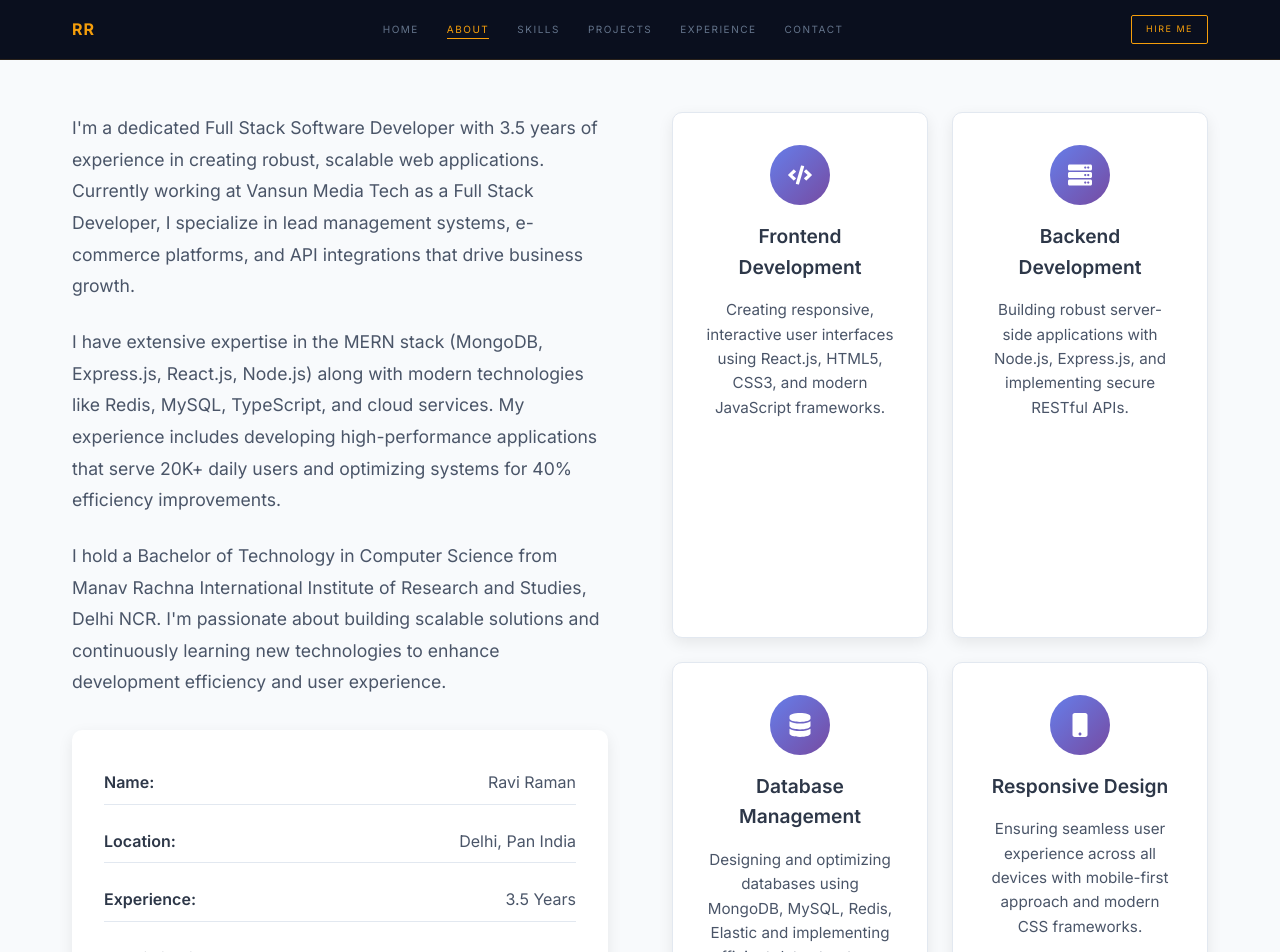
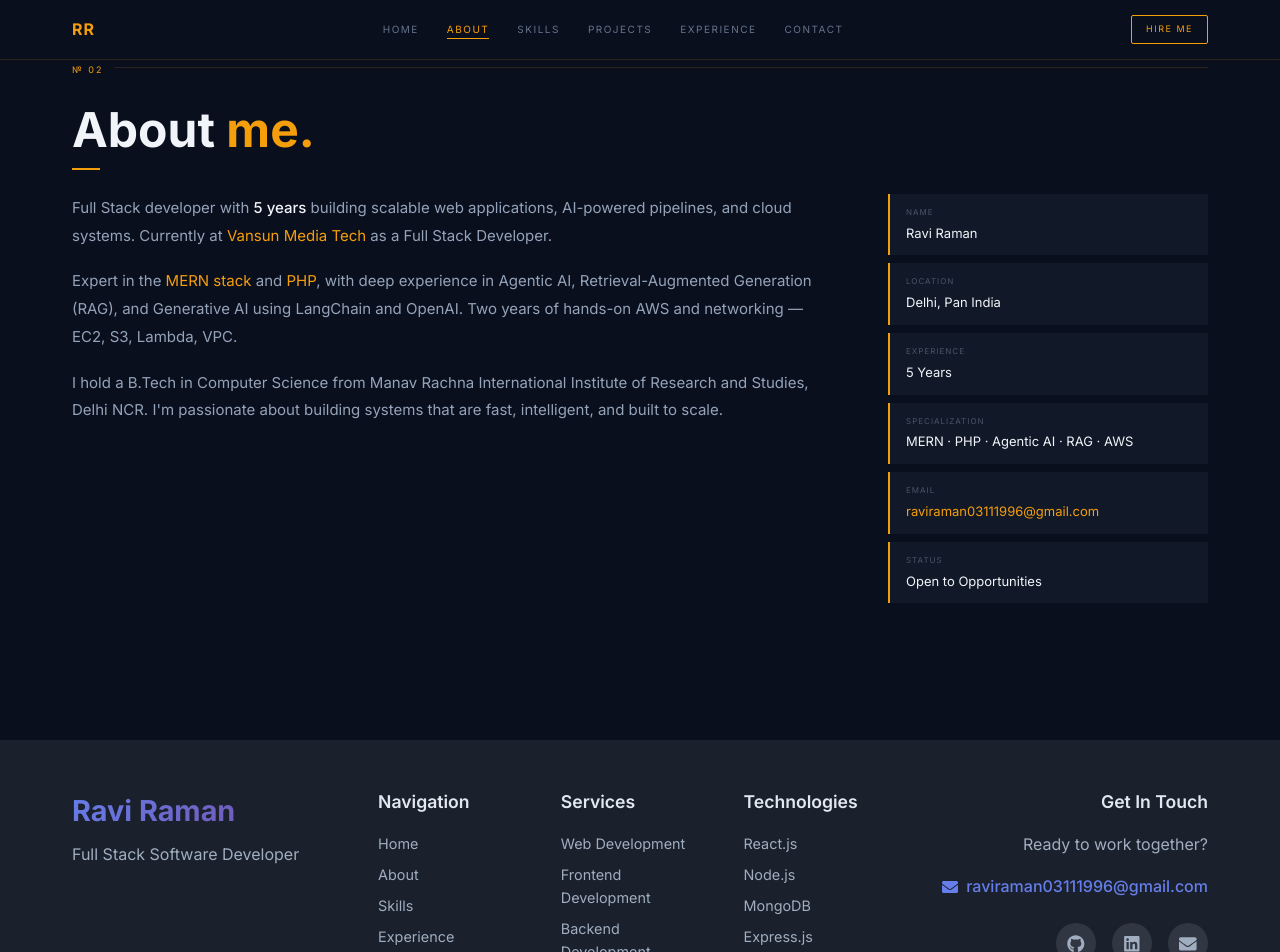
Before and after one commit to raviramanQ/myPortfolioRRaman, a React (Create React App) app: page /about in a window 1280 px wide. Shown: the top 952 px of the page. Built offline with nearby package versions, Linux system fonts and the light colour scheme; the HTML template or start-up script is replaced by a standard one.

Commit message:
feat: dark editorial About page

```diff
--- a/src/components/About/About.css
+++ b/src/components/About/About.css
@@ -1,165 +1,31 @@
-.about {
-  background: #f8fafc;
+.about-grid {
+  display: grid;
+  grid-template-columns: 1fr 320px;
+  gap: 60px;
+  align-items: flex-start;
 }
 
-.about-content {
-  display: grid;
-  grid-template-columns: 1fr 1fr;
-  gap: 4rem;
-  margin-top: 3rem;
+.about-text p {
+  font-size: 15px;
+  color: var(--text-muted);
+  line-height: 1.85;
+  margin-bottom: 18px;
 }
 
-.about-text {
+.about-text strong { color: var(--text-primary); font-weight: 500; }
+
+.about-info {
   display: flex;
   flex-direction: column;
-  gap: 2rem;
+  gap: 8px;
 }
 
-.about-description p {
-  font-size: 1.1rem;
-  line-height: 1.8;
-  color: #4a5568;
-  margin-bottom: 1.5rem;
-}
+.amber-link { color: var(--amber); }
+.amber-link:hover { text-decoration: underline; }
 
-.about-description p:last-child {
-  margin-bottom: 0;
-}
-
-.personal-info {
-  background: white;
-  padding: 2rem;
-  border-radius: 10px;
-  box-shadow: 0 5px 15px rgba(0, 0, 0, 0.08);
-}
-
-.info-grid {
-  display: grid;
-  gap: 1rem;
-}
-
-.info-item {
-  display: flex;
-  justify-content: space-between;
-  align-items: center;
-  padding: 0.5rem 0;
-  border-bottom: 1px solid #e2e8f0;
-}
-
-.info-item:last-child {
-  border-bottom: none;
-}
-
-.label {
-  font-weight: 600;
-  color: #2d3748;
-  min-width: 120px;
-}
-
-.value {
-  color: #4a5568;
-  text-align: right;
-  flex: 1;
-}
-
-.about-features {
-  display: grid;
-  grid-template-columns: 1fr 1fr;
-  gap: 1.5rem;
-}
-
-.feature-card {
-  background: white;
-  padding: 2rem;
-  border-radius: 10px;
-  box-shadow: 0 5px 15px rgba(0, 0, 0, 0.08);
-  text-align: center;
-  transition: all 0.3s ease;
-  border: 1px solid #e2e8f0;
-}
-
-.feature-card:hover {
-  transform: translateY(-5px);
-  box-shadow: 0 15px 30px rgba(0, 0, 0, 0.15);
-}
-
-.feature-icon {
-  width: 60px;
-  height: 60px;
-  background: linear-gradient(135deg, #667eea 0%, #764ba2 100%);
-  border-radius: 50%;
-  display: flex;
-  align-items: center;
-  justify-content: center;
-  margin: 0 auto 1rem;
-  color: white;
-  font-size: 1.5rem;
-}
-
-.feature-card h3 {
-  font-size: 1.2rem;
-  font-weight: 600;
-  color: #2d3748;
-  margin-bottom: 1rem;
-}
-
-.feature-card p {
-  color: #4a5568;
-  line-height: 1.6;
-  font-size: 0.95rem;
-}
-
-/* Mobile Responsive */
-@media (max-width: 768px) {
-  .about-content {
+@media (max-width: 900px) {
+  .about-grid {
     grid-template-columns: 1fr;
-    gap: 2rem;
-  }
-
-  .about-features {
-    grid-template-columns: 1fr;
-    gap: 1rem;
-  }
-
-  .personal-info {
-    padding: 1.5rem;
-  }
-
-  .info-item {
-    flex-direction: column;
-    align-items: flex-start;
-    gap: 0.5rem;
-  }
-
-  .label {
-    min-width: auto;
-  }
-
-  .value {
-    text-align: left;
-  }
-
-  .feature-card {
-    padding: 1.5rem;
+    gap: 36px;
   }
 }
-
-@media (max-width: 480px) {
-  .about-description p {
-    font-size: 1rem;
-  }
-
-  .personal-info {
-    padding: 1rem;
-  }
-
-  .feature-card {
-    padding: 1rem;
-  }
-
-  .feature-icon {
-    width: 50px;
-    height: 50px;
-    font-size: 1.2rem;
-  }
-}
--- a/src/components/About/About.js
+++ b/src/components/About/About.js
@@ -1,126 +1,63 @@
 import React from 'react';
-import { FaCode, FaServer, FaDatabase, FaMobile } from 'react-icons/fa';
 import './About.css';
 
-const About = () => {
-  return (
-    <section id="about" className="about section-padding">
-      <div className="container">
-        <div className="text-center">
-          <h2 className="section-title">About Me</h2>
-          <p className="section-subtitle">
-            Passionate Full Stack Developer with expertise in modern web technologies
+const About = () => (
+  <main className="page">
+    <div className="container">
+      <div className="section-number"><span>№ 02</span></div>
+      <h1 className="page-headline">About <span className="amber">me.</span></h1>
+      <div className="amber-rule" />
+
+      <div className="about-grid">
+        <div className="about-text">
+          <p>
+            Full Stack developer with <strong>5 years</strong> building scalable web applications,
+            AI-powered pipelines, and cloud systems. Currently at{' '}
+            <span className="amber">Vansun Media Tech</span> as a Full Stack Developer.
+          </p>
+          <p>
+            Expert in the <span className="amber">MERN stack</span> and <span className="amber">PHP</span>,
+            with deep experience in Agentic AI, Retrieval-Augmented Generation (RAG), and Generative AI
+            using LangChain and OpenAI. Two years of hands-on AWS and networking — EC2, S3, Lambda, VPC.
+          </p>
+          <p>
+            I hold a B.Tech in Computer Science from Manav Rachna International Institute of Research
+            and Studies, Delhi NCR. I'm passionate about building systems that are fast, intelligent,
+            and built to scale.
           </p>
         </div>
 
-        <div className="about-content">
-          <div className="about-text">
-            <div className="about-description">
-              <p>
-                I'm a dedicated Full Stack Software Developer with 3.5 years of experience
-                in creating robust, scalable web applications. Currently working at Vansun Media Tech
-                as a Full Stack Developer, I specialize in lead management systems, e-commerce platforms,
-                and API integrations that drive business growth.
-              </p>
-
-              <p>
-                I have extensive expertise in the MERN stack (MongoDB, Express.js, React.js, Node.js)
-                along with modern technologies like Redis, MySQL, TypeScript, and cloud services.
-                My experience includes developing high-performance applications that serve 20K+ daily users
-                and optimizing systems for 40% efficiency improvements.
-              </p>
-
-              <p>
-                I hold a Bachelor of Technology in Computer Science from Manav Rachna International
-                Institute of Research and Studies, Delhi NCR. I'm passionate about building scalable
-                solutions and continuously learning new technologies to enhance development efficiency
-                and user experience.
-              </p>
-            </div>
-
-            <div className="personal-info">
-              <div className="info-grid">
-                <div className="info-item">
-                  <span className="label">Name:</span>
-                  <span className="value">Ravi Raman</span>
-                </div>
-                <div className="info-item">
-                  <span className="label">Location:</span>
-                  <span className="value">Delhi, Pan India</span>
-                </div>
-                <div className="info-item">
-                  <span className="label">Experience:</span>
-                  <span className="value">3.5 Years</span>
-                </div>
-                <div className="info-item">
-                  <span className="label">Specialization:</span>
-                  <span className="value">Full Stack MERN Development</span>
-                </div>
-                <div className="info-item">
-                  <span className="label">Phone:</span>
-                  <span className="value">+91 88-510-48263</span>
-                </div>
-                <div className="info-item">
-                  <span className="label">Email:</span>
-                  <span className="value">raviraman03111996@gmail.com</span>
-                </div>
-                <div className="info-item">
-                  <span className="label">Availability:</span>
-                  <span className="value">Open to Opportunities</span>
-                </div>
-              </div>
-            </div>
+        <div className="about-info">
+          <div className="left-border-card">
+            <p className="label">Name</p>
+            <p className="value">Ravi Raman</p>
           </div>
-
-          <div className="about-features">
-            <div className="feature-card">
-              <div className="feature-icon">
-                <FaCode />
-              </div>
-              <h3>Frontend Development</h3>
-              <p>
-                Creating responsive, interactive user interfaces using React.js,
-                HTML5, CSS3, and modern JavaScript frameworks.
-              </p>
-            </div>
-
-            <div className="feature-card">
-              <div className="feature-icon">
-                <FaServer />
-              </div>
-              <h3>Backend Development</h3>
-              <p>
-                Building robust server-side applications with Node.js, Express.js,
-                and implementing secure RESTful APIs.
-              </p>
-            </div>
-
-            <div className="feature-card">
-              <div className="feature-icon">
-                <FaDatabase />
-              </div>
-              <h3>Database Management</h3>
-              <p>
-                Designing and optimizing databases using MongoDB, MySQL, Redis, Elastic
-                and implementing efficient data structures.
-              </p>
-            </div>
-
-            <div className="feature-card">
-              <div className="feature-icon">
-                <FaMobile />
-              </div>
-              <h3>Responsive Design</h3>
-              <p>
-                Ensuring seamless user experience across all devices with
-                mobile-first approach and modern CSS frameworks.
-              </p>
-            </div>
+          <div className="left-border-card">
+            <p className="label">Location</p>
+            <p className="value">Delhi, Pan India</p>
+          </div>
+          <div className="left-border-card">
+            <p className="label">Experience</p>
+            <p className="value">5 Years</p>
+          </div>
+          <div className="left-border-card">
+            <p className="label">Specialization</p>
+            <p className="value">MERN · PHP · Agentic AI · RAG · AWS</p>
+          </div>
+          <div className="left-border-card">
+            <p className="label">Email</p>
+            <p className="value">
+              <a href="mailto:raviraman03111996@gmail.com" className="amber-link">raviraman03111996@gmail.com</a>
+            </p>
+          </div>
+          <div className="left-border-card">
+            <p className="label">Status</p>
+            <p className="value amber">Open to Opportunities</p>
           </div>
         </div>
       </div>
-    </section>
-  );
-};
+    </div>
+  </main>
+);
 
 export default About;
```
